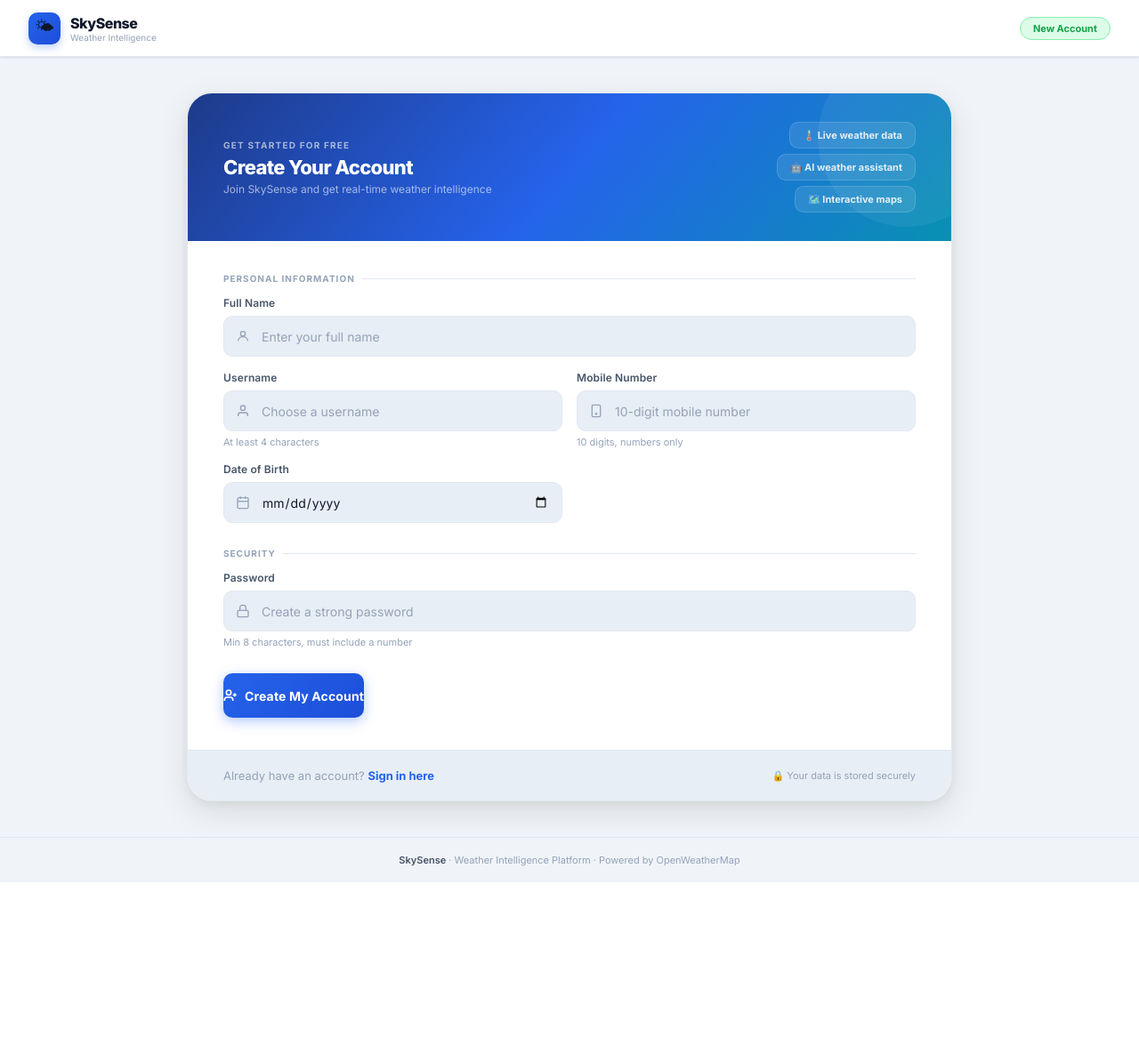
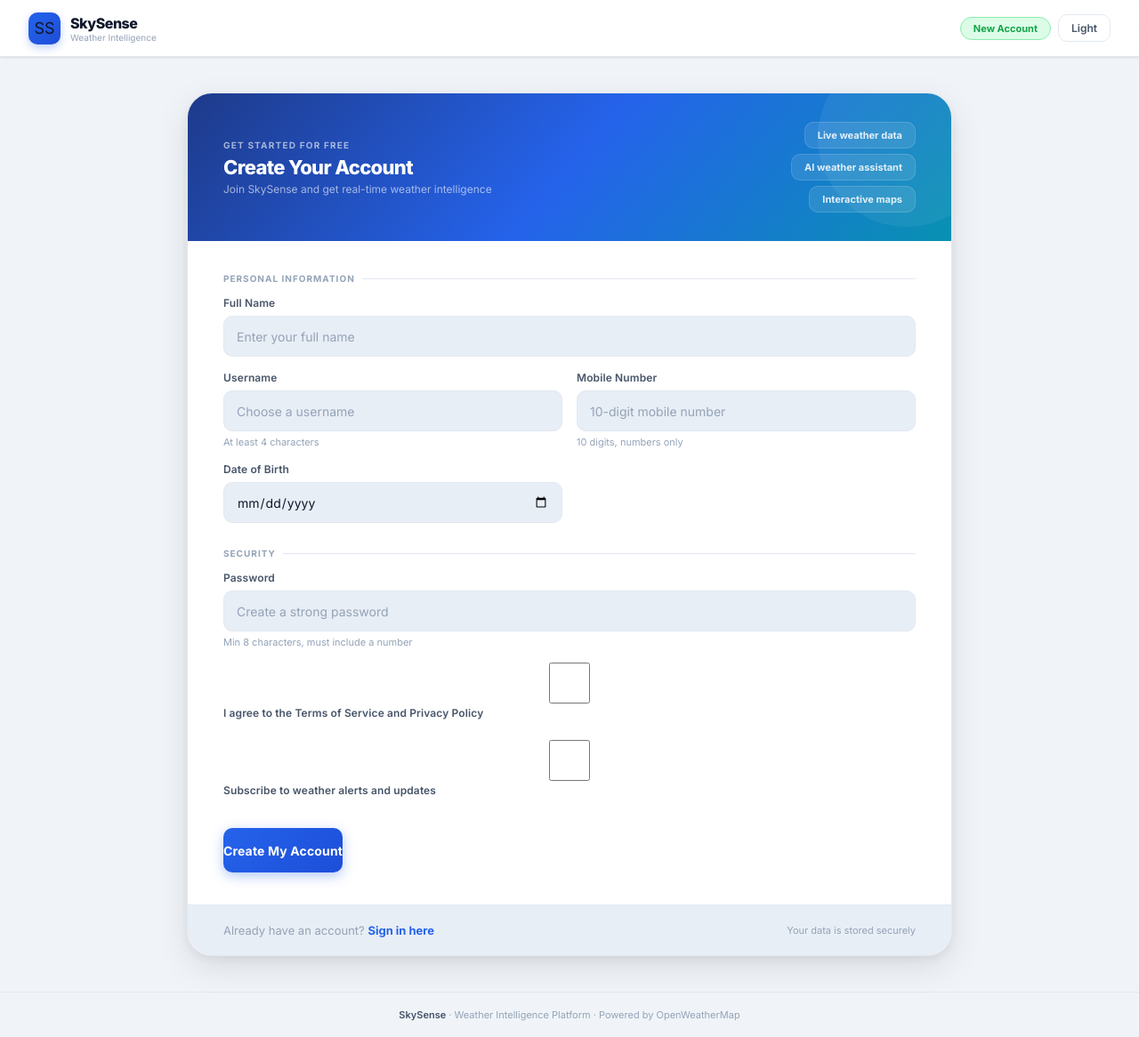
Before and after one commit to HimanshivaS2159/weather_api_project, a Flask app: page /register in a window 1280 px wide. Shown: the whole page at 89% size. Before the commit the page ends 992 px from the top, so only its background shows below. Run offline with Flask 3, Linux system fonts and the light colour scheme.

Commit message:
Add dark/light mode, remove emojis and icons, add register features

```diff
--- a/main.py
+++ b/main.py
@@ -40,6 +40,14 @@ def register():
         if not any(char.isdigit() for char in password):
             return """<script>alert('Password must contain at least one number');window.location.href='/register';</script>"""
 
+        # Check terms agreement
+        terms = request.form.get("terms")
+        if not terms:
+            return """<script>alert('You must agree to the Terms of Service');window.location.href='/register';</script>"""
+
+        # Newsletter subscription
+        newsletter = request.form.get("newsletter", "off")
+
         with open("users.json", "r") as file:
             users = json.load(file)
 
@@ -53,6 +61,7 @@ def register():
             "mobile": mobile,
             "dob": dob,
             "password": password,
+            "newsletter": newsletter == "on",
             "is_new": True
         })
 
--- a/templates/register.html
+++ b/templates/register.html
@@ -27,6 +27,25 @@
   --shadow-lg:    0 12px 36px rgba(0,0,0,0.1),0 4px 12px rgba(0,0,0,0.06);
   --r-sm: 10px; --r-md: 14px; --r-lg: 20px; --r-xl: 28px;
   --font: 'Inter', sans-serif;
+}
+
+[data-theme="dark"] {
+  --bg:           #0f172a;
+  --bg-white:     #1e293b;
+  --bg-soft:      #334155;
+  --accent:       #3b82f6;
+  --accent-light: #1e3a5f;
+  --accent-border:#1e40af;
+  --rose:         #f43f5e;
+  --green:        #22c55e;
+  --green-light:  #14532d;
+  --text-1:       #f8fafc;
+  --text-2:       #cbd5e1;
+  --text-3:       #94a3b8;
+  --border:       #334155;
+  --shadow-sm:    0 1px 3px rgba(0,0,0,0.3),0 1px 2px rgba(0,0,0,0.2);
+  --shadow-md:    0 4px 14px rgba(0,0,0,0.4),0 2px 6px rgba(0,0,0,0.3);
+  --shadow-lg:    0 12px 36px rgba(0,0,0,0.5),0 4px 12px rgba(0,0,0,0.4);
 }
 *,*::before,*::after { box-sizing:border-box; margin:0; padding:0 }
 html { scroll-behavior:smooth }
@@ -68,6 +87,13 @@ body {
   font-size: 11px; font-weight: 700;
   padding: 5px 14px; border-radius: 20px;
 }
+.theme-toggle {
+  display:inline-flex; align-items:center; gap:5px;
+  padding:7px 14px; border-radius:var(--r-sm); border:1px solid var(--border);
+  cursor:pointer; transition:all .18s; background:var(--bg-white); color:var(--text-2);
+  font-family:var(--font); font-size:12px; font-weight:600;
+}
+.theme-toggle:hover { background:var(--bg-soft); color:var(--text-1) }
 
 /* ─── MAIN ─── */
 .main {
@@ -231,13 +257,18 @@ body {
 <!-- NAVBAR -->
 <nav class="navbar">
   <div class="logo">
-    <div class="logo-icon">🌤</div>
+    <div class="logo-icon">SS</div>
     <div class="logo-text">
       <h2>SkySense</h2>
       <p>Weather Intelligence</p>
     </div>
   </div>
-  <div class="nav-pill">New Account</div>
+  <div style="display:flex; align-items:center; gap:8px">
+    <div class="nav-pill">New Account</div>
+    <button class="theme-toggle" onclick="toggleTheme()" id="themeToggle">
+      <span id="themeText">Light</span>
+    </button>
+  </div>
 </nav>
 
 <!-- MAIN -->
@@ -253,9 +284,9 @@ body {
           <div class="ch-sub">Join SkySense and get real-time weather intelligence</div>
         </div>
         <div class="ch-right">
-          <div class="ch-stat">🌡️ Live weather data</div>
-          <div class="ch-stat">🤖 AI weather assistant</div>
-          <div class="ch-stat">🗺️ Interactive maps</div>
+          <div class="ch-stat">Live weather data</div>
+          <div class="ch-stat">AI weather assistant</div>
+          <div class="ch-stat">Interactive maps</div>
         </div>
       </div>
     </div>
@@ -271,16 +302,14 @@ body {
           <div class="field full">
             <label for="name">Full Name</label>
             <div class="field-wrap">
-              <svg class="field-icon" viewBox="0 0 24 24" fill="none" stroke="currentColor" stroke-width="2"><circle cx="12" cy="8" r="4"/><path d="M4 20c0-4 3.6-7 8-7s8 3 8 7"/></svg>
-              <input type="text" id="name" name="name" placeholder="Enter your full name" required autocomplete="name">
+              <input type="text" id="name" name="name" placeholder="Enter your full name" required autocomplete="name" style="padding-left:14px">
             </div>
           </div>
 
           <div class="field">
             <label for="username">Username</label>
             <div class="field-wrap">
-              <svg class="field-icon" viewBox="0 0 24 24" fill="none" stroke="currentColor" stroke-width="2"><path d="M20 21v-2a4 4 0 00-4-4H8a4 4 0 00-4 4v2"/><circle cx="12" cy="7" r="4"/></svg>
-              <input type="text" id="username" name="username" placeholder="Choose a username" required minlength="4" autocomplete="username">
+              <input type="text" id="username" name="username" placeholder="Choose a username" required minlength="4" autocomplete="username" style="padding-left:14px">
             </div>
             <div class="field-hint">At least 4 characters</div>
           </div>
@@ -288,8 +317,7 @@ body {
           <div class="field">
             <label for="mobile">Mobile Number</label>
             <div class="field-wrap">
-              <svg class="field-icon" viewBox="0 0 24 24" fill="none" stroke="currentColor" stroke-width="2"><rect x="5" y="2" width="14" height="20" rx="2"/><circle cx="12" cy="17" r="1"/></svg>
-              <input type="tel" id="mobile" name="mobile" placeholder="10-digit mobile number" pattern="[0-9]{10}" maxlength="10" required autocomplete="tel">
+              <input type="tel" id="mobile" name="mobile" placeholder="10-digit mobile number" pattern="[0-9]{10}" maxlength="10" required autocomplete="tel" style="padding-left:14px">
             </div>
             <div class="field-hint">10 digits, numbers only</div>
           </div>
@@ -297,8 +325,7 @@ body {
           <div class="field">
             <label for="dob">Date of Birth</label>
             <div class="field-wrap">
-              <svg class="field-icon" viewBox="0 0 24 24" fill="none" stroke="currentColor" stroke-width="2"><rect x="3" y="4" width="18" height="18" rx="2"/><line x1="16" y1="2" x2="16" y2="6"/><line x1="8" y1="2" x2="8" y2="6"/><line x1="3" y1="10" x2="21" y2="10"/></svg>
-              <input type="date" id="dob" name="dob" required style="padding-left:42px">
+              <input type="date" id="dob" name="dob" required style="padding-left:14px">
             </div>
           </div>
 
@@ -311,8 +338,7 @@ body {
           <div class="field full">
             <label for="password">Password</label>
             <div class="field-wrap">
-              <svg class="field-icon" viewBox="0 0 24 24" fill="none" stroke="currentColor" stroke-width="2"><rect x="3" y="11" width="18" height="11" rx="2"/><path d="M7 11V7a5 5 0 0110 0v4"/></svg>
-              <input type="password" id="password" name="password" placeholder="Create a strong password" minlength="8" maxlength="20" required autocomplete="new-password" oninput="checkStrength(this.value)">
+              <input type="password" id="password" name="password" placeholder="Create a strong password" minlength="8" maxlength="20" required autocomplete="new-password" oninput="checkStrength(this.value)" style="padding-left:14px">
             </div>
             <div class="field-hint">Min 8 characters, must include a number</div>
             <div class="pwd-strength" id="pwdStrength">
@@ -326,10 +352,23 @@ body {
             </div>
           </div>
 
+          <div class="field full">
+            <label>
+              <input type="checkbox" id="terms" name="terms" required>
+              I agree to the Terms of Service and Privacy Policy
+            </label>
+          </div>
+
+          <div class="field full">
+            <label>
+              <input type="checkbox" id="newsletter" name="newsletter">
+              Subscribe to weather alerts and updates
+            </label>
+          </div>
+
         </div>
 
         <button type="submit" class="submit-btn">
-          <svg width="16" height="16" viewBox="0 0 24 24" fill="none" stroke="currentColor" stroke-width="2.5"><path d="M16 21v-2a4 4 0 00-4-4H6a4 4 0 00-4 4v2"/><circle cx="9" cy="7" r="4"/><line x1="19" y1="8" x2="19" y2="14"/><line x1="22" y1="11" x2="16" y2="11"/></svg>
           Create My Account
         </button>
 
@@ -339,7 +378,7 @@ body {
     <!-- CARD FOOTER -->
     <div class="card-footer">
       <div class="alt-link">Already have an account? <a href="/login">Sign in here</a></div>
-      <div class="footer-note">🔒 Your data is stored securely</div>
+      <div class="footer-note">Your data is stored securely</div>
     </div>
 
   </div>
@@ -373,6 +412,28 @@ function checkStrength(val) {
   label.textContent = score <= 1 ? 'Weak' : score <= 2 ? 'Fair' : score === 3 ? 'Good' : 'Strong';
   label.style.color = score <= 1 ? 'var(--rose)' : score <= 2 ? '#f59e0b' : 'var(--green)';
 }
+
+// Theme Toggle
+function toggleTheme() {
+  const html = document.documentElement;
+  const currentTheme = html.getAttribute('data-theme');
+  const newTheme = currentTheme === 'dark' ? 'light' : 'dark';
+  html.setAttribute('data-theme', newTheme);
+  localStorage.setItem('theme', newTheme);
+  updateThemeButton(newTheme);
+}
+
+function updateThemeButton(theme) {
+  const text = document.getElementById('themeText');
+  text.textContent = theme === 'dark' ? 'Dark' : 'Light';
+}
+
+// Initialize theme on page load
+(function initTheme() {
+  const savedTheme = localStorage.getItem('theme') || 'light';
+  document.documentElement.setAttribute('data-theme', savedTheme);
+  updateThemeButton(savedTheme);
+})();
 </script>
 </body>
 </html>
```
Also changed, not shown: templates/dashboard.html (+57 -22 lines), templates/edit_profile.html (+69 -28 lines), templates/login.html (+61 -13 lines).
